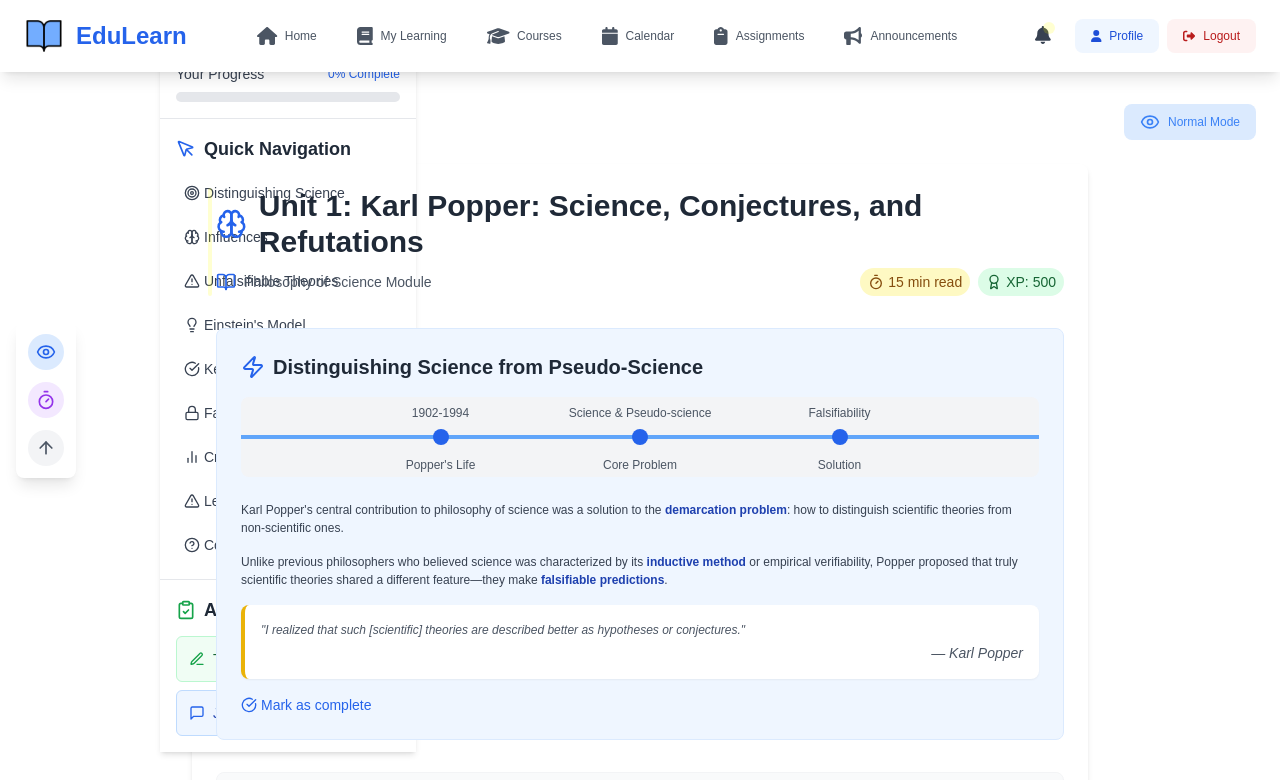
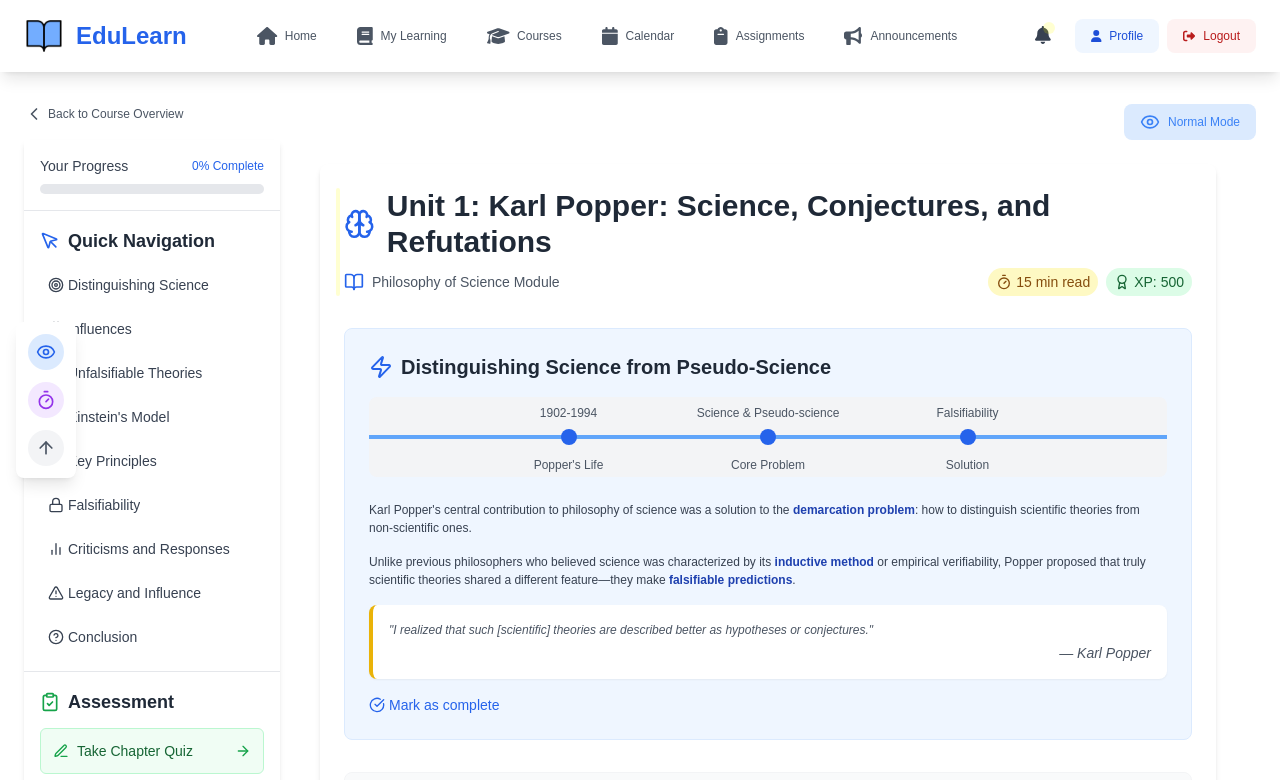
Before and after one commit to michellenikeetha/manual_adhd_lms, a React (Create React App) app: page /my-learning/my-course/course-content in a window 1280 px wide. Shown: the top 780 px of the page. Built offline with nearby package versions, Linux system fonts and the light colour scheme.

Commit message:
bakc button and layout fixed

```diff
--- a/src/components/PhilosophyCourseContentPage.jsx
+++ b/src/components/PhilosophyCourseContentPage.jsx
@@ -5,7 +5,7 @@ import {
   ArrowRight, BookOpen, FileText, HelpCircle, CheckCircle, AlertTriangle,
   Eye, EyeOff, Brain, Zap, Award, Timer, MousePointer,
   ArrowUp, Target, Book, BarChart2, Lightbulb, Lock, Unlock, MessageSquare,
-  ClipboardCheck, Edit3
+  ClipboardCheck, Edit3, ChevronLeft
 } from 'lucide-react';
 import confetti from 'canvas-confetti';
 import { motion, AnimatePresence } from 'framer-motion';
@@ -100,6 +100,10 @@ const PhilosophyCourseContentPage = () => {
     navigate('/quiz');
   };
 
+   const goBack = () => {
+    navigate('/my-learning/my-course');
+  };
+
   // Section data
   const sections = [
     {id: "distinguishing", name: "Distinguishing Science", icon: <Target className="h-4 w-4 mr-1" />},
@@ -158,7 +162,15 @@ const PhilosophyCourseContentPage = () => {
       <SignedInNavbar />
 
       <div className="container mx-auto px-6 py-8">
-        <div className="flex justify-end">
+        <div className="flex justify-between">
+
+          <button
+            onClick={goBack}
+            className="mb-4 flex items-center text-gray-600 hover:text-blue-600 transition-colors font-medium"
+          >
+            <ChevronLeft className="h-5 w-5 mr-1" />
+            Back to Course Overview
+          </button>
 
           <div className="flex items-center space-x-4">
             <motion.button
@@ -236,9 +248,9 @@ const PhilosophyCourseContentPage = () => {
           </div>
         )}
 
-        <div className="flex" >
+        <div className="flex relative" >
           {/* Side Navigation Panel - Table of Contents */}
-          <aside className="w-64 bg-white shadow-md sidebar overflow-y-auto fixed top-1/2 left-40 transform -translate-y-1/2">
+          <aside className="w-64 bg-white shadow-md sidebar overflow-y-auto sticky top-8 self-start">
             <div className="p-4 border-b border-gray-200">
               <div className="flex items-center justify-between mb-2">
                 <h3 className="text-sm font-medium text-gray-700">Your Progress</h3>
```
